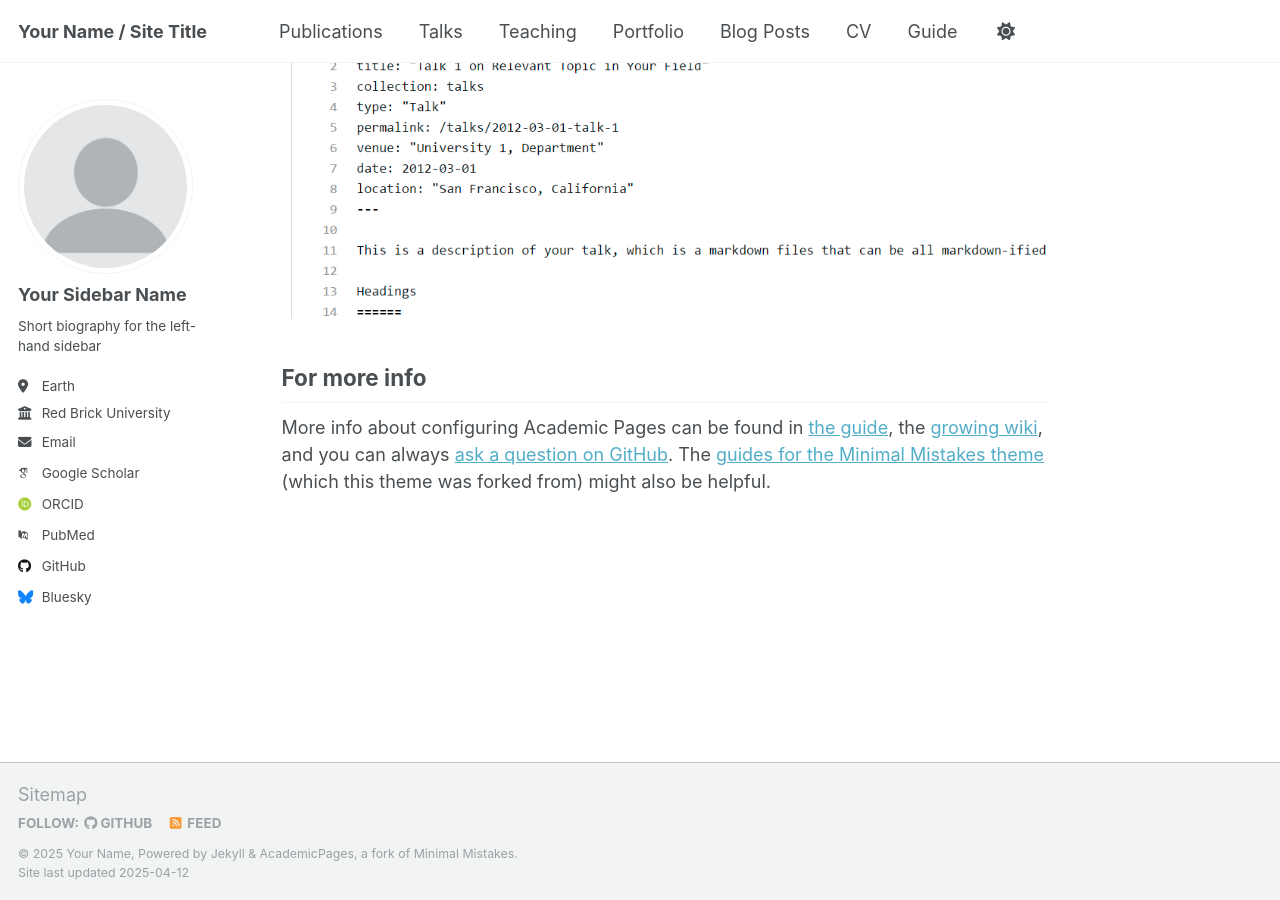
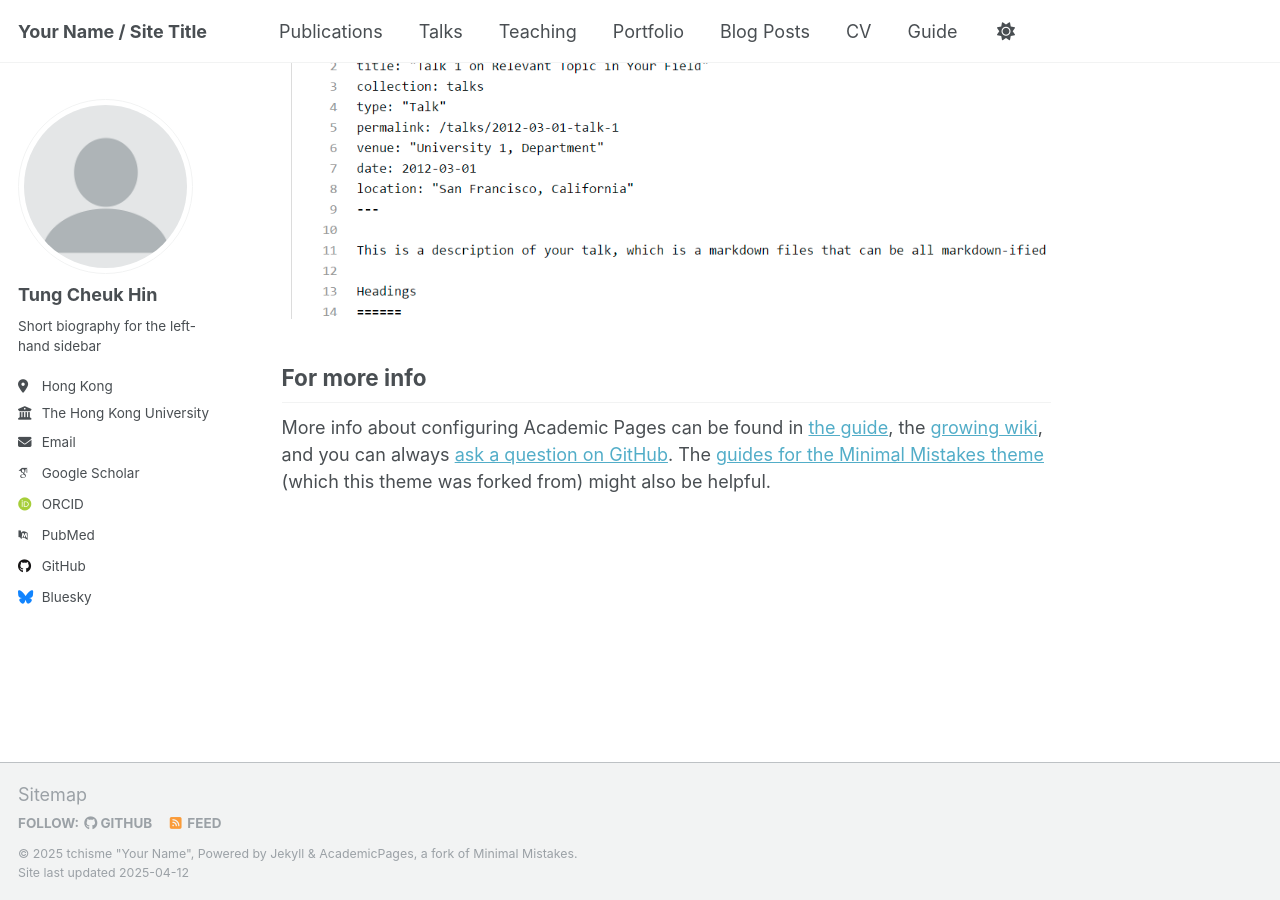
Before and after one commit to tchisme/tchisme.github.io, a Jekyll site: the page built from _pages/about.md, in a window 1280 px wide and 900 px high, scrolled down 2636 px. Built offline with Jekyll 4.4.1, drawn with Linux system fonts in a browser that asks for light colours; some web fonts are replaced.

Commit message:
Update _config.yml
Change of personal information

```diff
--- a/_config.yml
+++ b/_config.yml
@@ -11,11 +11,11 @@ locale                   : "en-US"
 site_theme               : "default"
 title                    : "Your Name / Site Title"
 title_separator          : "-"
-name                     : &name "Your Name"
+name                     : tchisme "Your Name"
 description              : &description "personal description"
-url                      : https://academicpages.github.io # the base hostname & protocol for your site e.g. "https://[your GitHub username].github.io"
+url                      : https://tchisme.github.io # the base hostname & protocol for your site e.g. "https://[your GitHub username].github.io"
 baseurl                  : "" # the subpath of your site, e.g. "/blog"
-repository               : "academicpages/academicpages.github.io"
+repository               : "tchisme/tchisme.github.io"
 
 # Site Author - The following control what appear as part of the author content on the side bar.
 #               If a field is blank the icon and link will not appear, otherwise it will be shown.
@@ -23,13 +23,13 @@ repository               : "academicpages/academicpages.github.io"
 author:
   # Biographic information
   avatar           : "profile.png"
-  name             : "Your Sidebar Name"
+  name             : "Tung Cheuk Hin"
   pronouns         : # example: "she/her"
   bio              : "Short biography for the left-hand sidebar"
-  location         : "Earth"
-  employer         : "Red Brick University"
+  location         : "Hong Kong"
+  employer         : "The Hong Kong University of Science and Technology"
   uri              : # URL
-  email            : "none@example.org"
+  email            : "chtungab@connect.ust.hk"
 
   # Academic websites
   arxiv            : # URL - Update with the correct link to your profile
```
